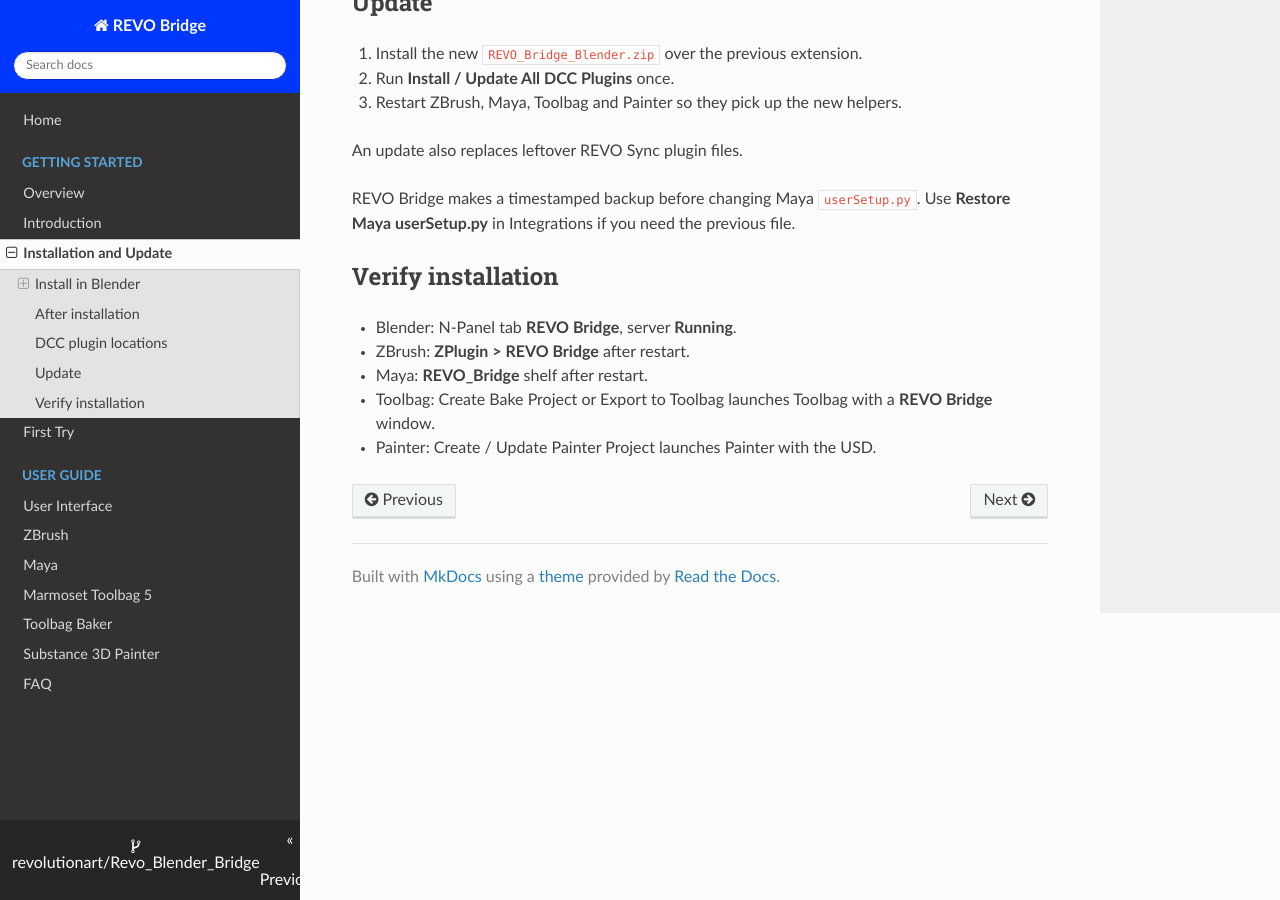
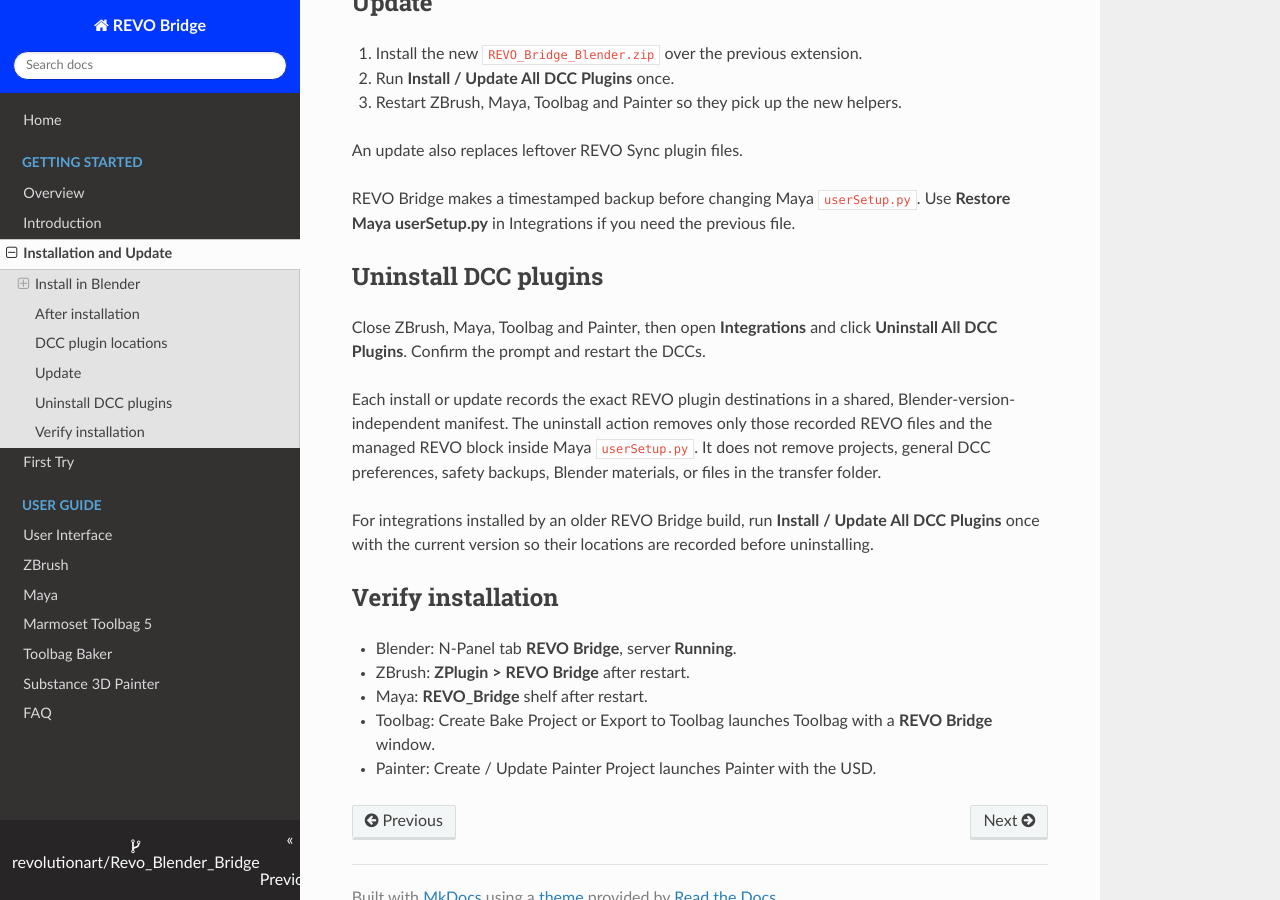
Before and after one commit to revolutionart/Revo_Blender_Bridge, an MkDocs documentation site: the page built from docs/getting-started/installation-and-update.md, in a window 1280 px wide and 900 px high, scrolled down 1644 px. Built offline with MkDocs 1.6.1, drawn with Linux system fonts in a browser that asks for light colours; nearby versions of some CDN libraries.

Commit message:
Document DCC plugin uninstaller

```diff
--- a/docs/getting-started/installation-and-update.md
+++ b/docs/getting-started/installation-and-update.md
@@ -55,6 +55,21 @@
 
 REVO Bridge makes a timestamped backup before changing Maya `userSetup.py`. Use **Restore Maya userSetup.py** in Integrations if you need the previous file.
 
+## Uninstall DCC plugins
+
+Close ZBrush, Maya, Toolbag and Painter, then open **Integrations** and click
+**Uninstall All DCC Plugins**. Confirm the prompt and restart the DCCs.
+
+Each install or update records the exact REVO plugin destinations in a shared,
+Blender-version-independent manifest. The uninstall action removes only those
+recorded REVO files and the managed REVO block inside Maya `userSetup.py`. It
+does not remove projects, general DCC preferences, safety backups, Blender
+materials, or files in the transfer folder.
+
+For integrations installed by an older REVO Bridge build, run **Install / Update
+All DCC Plugins** once with the current version so their locations are recorded
+before uninstalling.
+
 ## Verify installation
 
 - Blender: N-Panel tab **REVO Bridge**, server **Running**.
```
Also changed, not shown: docs/user-guide/user-interface.md (+3 -1 lines).
